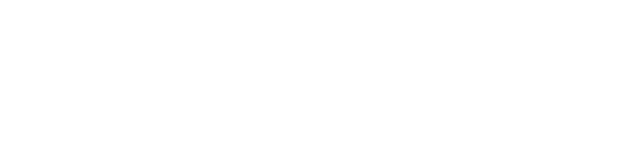
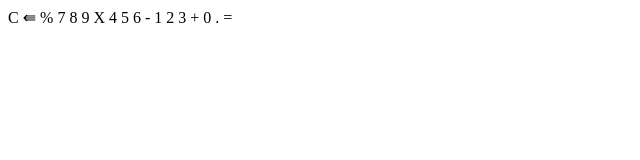
Before and after one commit to AlejoR96/proyectoCalculadora, a plain HTML site: page index.html in a window 1280 px wide. Shown: the whole page, without its empty margins (0-640 px from the left). Drawn offline with Linux system fonts and the light colour scheme.

Commit message:
Se asignas div y su respectivo valor junto a las clases asignadas

```diff
--- a/index.html
+++ b/index.html
@@ -1,11 +1,44 @@
 <!DOCTYPE html>
 <html lang="en">
+
 <head>
   <meta charset="UTF-8">
   <meta name="viewport" content="width=device-width, initial-scale=1.0">
-  <title>Document</title>
+  <link rel="preconnect" href="https://fonts.googleapis.com">
+  <link rel="preconnect" href="https://fonts.gstatic.com" crossorigin>
+  <link href="https://fonts.googleapis.com/css2?family=Roboto+Condensed&display=swap" rel="stylesheet">
+  <title>Calculadora</title>
 </head>
+
 <body>
+
+  <!--Contenedor - conteiner-->
+  <div class="container">
+    <div class="Calculadora">
+      <div class="display">
+        <div id="valor-anterior"></div>
+        <div id="valor-actual"></div>
+      </div>
+      <buttton  class="col-2">C</buttton>
+      <buttton>&lAarr;</buttton>
+      <buttton  class="operador">%</buttton>
+      <buttton class="numero">7</buttton>
+      <buttton class="numero">8</buttton>
+      <buttton class="numero">9</buttton>
+      <buttton class="operador">X</buttton>
+      <buttton class="numero">4</buttton>
+      <buttton class="numero">5</buttton>
+      <buttton class="numero">6</buttton>
+      <buttton class="operador">-</buttton>
+      <buttton class="numero">1</buttton>
+      <buttton class="numero">2</buttton>
+      <buttton class="numero">3</buttton>
+      <buttton class="operador">+</buttton>
+      <buttton class=" col-2 numero">0</buttton>
+      <buttton class="numero">.</buttton>
+      <buttton class="operador">=</buttton>
+    </div>
+  </div>
 
 </body>
 </html>
```
